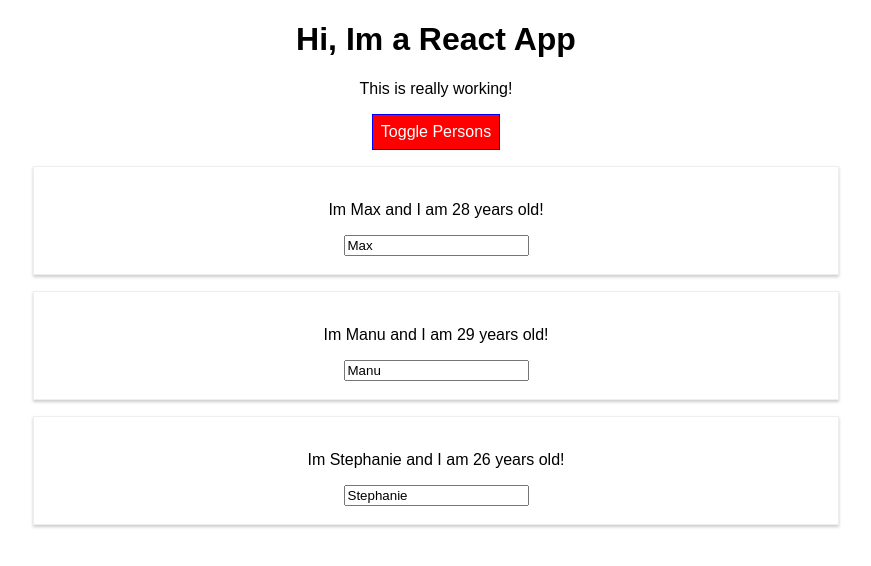
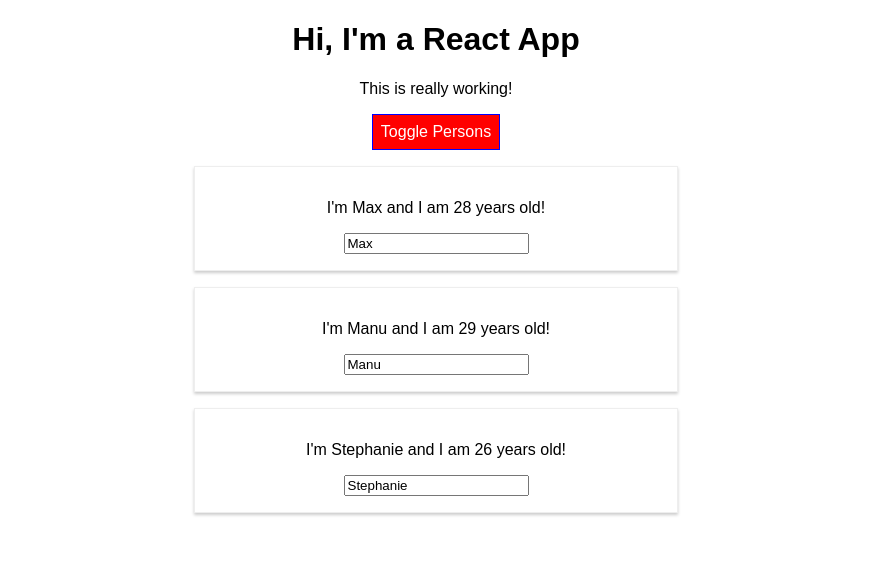
Before and after one commit to Q-Win/mfra, a React app: page / in a window 1280 px wide. Both pictures are taken after a click on the button "Toggle Persons". Shown: the top 566 px of the page, without its empty margins (204-1075 px from the left). Built offline with nearby package versions, Linux system fonts and the light colour scheme.

Commit message:
CSS modules for Person

```diff
--- a/src/App.css
+++ b/src/App.css
@@ -10,10 +10,24 @@
   font-weight: bold;
 }
 
-.Button.Red {
+.App button {
+  background-color: green;
+  color: white;
+  font: inherit;
+  border: 1px solid blue;
+  padding: 8px;
+  cursor: pointer;
+}
+
+.App button:hover {
+  background-color: lightgreen;
+  color: black;
+}
+
+.App button.Red {
   background-color: red;
 }
 
-.Button.Red:hover {
+.App button.Red:hover {
   background-color: salmon;
 }
--- a/src/App.js
+++ b/src/App.js
@@ -1,21 +1,7 @@
 import React, { Component } from 'react';
-import styled from 'styled-components';
 
 import classes from './App.css';
 import Person from './Person/Person';
-
-const StyledButton = styled.button`
-  background-color: ${props => props.alt ?'red' : 'green'};
-  color: white;
-  font: inherit;
-  border: 1px solid blue;
-  padding: 8px;
-  cursor: pointer;
-  &:hover {
-    background-color: ${props => props.alt ?'salmon' : 'lightgreen'};
-    color: black;
-  }
-`;
 
 class App extends Component {
   state = {
@@ -26,12 +12,12 @@
     ],
     otherState: 'some other value',
     showPersons: false
-  }
+  };
 
-  nameChangedHandler = ( event, id ) => {
-    const personIndex = this.state.persons.findIndex( p => {
+  nameChangedHandler = (event, id) => {
+    const personIndex = this.state.persons.findIndex(p => {
       return p.id === id;
-    } );
+    });
 
     const person = {
       ...this.state.persons[personIndex]
@@ -44,73 +30,60 @@
     const persons = [...this.state.persons];
     persons[personIndex] = person;
 
-    this.setState( { persons: persons } );
-  }
+    this.setState({ persons: persons });
+  };
 
-  deletePersonHandler = ( personIndex ) => {
+  deletePersonHandler = personIndex => {
     // const persons = this.state.persons.slice();
     const persons = [...this.state.persons];
-    persons.splice( personIndex, 1 );
-    this.setState( { persons: persons } );
-  }
+    persons.splice(personIndex, 1);
+    this.setState({ persons: persons });
+  };
 
   togglePersonsHandler = () => {
     const doesShow = this.state.showPersons;
-    this.setState( { showPersons: !doesShow } );
-  }
-
-  render () {
-    const style = {
-      backgroundColor: 'green',
-      color: 'white',
-      font: 'inherit',
-      border: '1px solid blue',
-      padding: '8px',
-      cursor: 'pointer',
-      ':hover': {
-        backgroundColor: 'lightgreen',
-        color: 'black'
-      }
+    this.setState({ showPersons: !doesShow });
   };
 
+  render() {
     let persons = null;
+    let btnClass = '';
 
-    if ( this.state.showPersons ) {
+    if (this.state.showPersons) {
       persons = (
         <div>
-          {this.state.persons.map( ( person, index ) => {
-            return <Person
-              click={() => this.deletePersonHandler( index )}
+          {this.state.persons.map((person, index) => {
+            return (
+              <Person
+                click={() => this.deletePersonHandler(index)}
                 name={person.name}
                 age={person.age}
                 key={person.id}
-              changed={( event ) => this.nameChangedHandler( event, person.id )} />
-          } )}
+                changed={event => this.nameChangedHandler(event, person.id)}
+              />
+            );
+          })}
         </div>
       );
 
-      // style.backgroundColor = 'red';
-      // style[':hover'] = {
-      //   backgroundColor: 'salmon',
-      //   color: 'black'
-      // };
+      btnClass = classes.Red;
     }
 
     const assignedClasses = [];
-    if ( this.state.persons.length <= 2 ) {
-      assignedClasses.push( 'red' ); // assignedClasses = ['red']
+    if (this.state.persons.length <= 2) {
+      assignedClasses.push(classes.red); // classes = ['red']
     }
-    if ( this.state.persons.length <= 1 ) {
-      assignedClasses.push( 'bold' ); // assignedClasses = ['red', 'bold']
+    if (this.state.persons.length <= 1) {
+      assignedClasses.push(classes.bold); // classes = ['red', 'bold']
     }
 
     return (
       <div className={classes.App}>
-          <h1>Hi, Im a React App</h1>
-          <p className={assignedClasses.join( ' ' )}>This is really working!</p>
-          <StyledButton alt={this.state.showPersons} onClick={this.togglePersonsHandler}>
+        <h1>Hi, I'm a React App</h1>
+        <p className={assignedClasses.join(' ')}>This is really working!</p>
+        <button className={btnClass} onClick={this.togglePersonsHandler}>
           Toggle Persons
-          </StyledButton>
+        </button>
         {persons}
       </div>
     );
--- a/src/Person/Person.css
+++ b/src/Person/Person.css
@@ -1,14 +1,14 @@
-/* .Person {
-  width: 30%;
+.Person {
+  width: 60%;
   margin: 16px auto;
   border: 1px solid #eee;
   box-shadow: 0 2px 3px #ccc;
-  padding: 18px;
+  padding: 16px;
   text-align: center;
 }
 
-@media (min-width: 500px){
-    .Person {
-      width: 450px;
-    }
-} */
+@media (min-width: 500px) {
+  .Person {
+    width: 450px;
+  }
+}
--- a/src/Person/Person.js
+++ b/src/Person/Person.js
@@ -1,37 +1,17 @@
 import React from 'react';
-import styled from 'styled-components';
 
-// import './Person.css';
-const StyledDiv = styled.div`
-  width: 60%;
-  margin: 16px auto;
-  border: 1px solid #eee;
-  box-shadow: 0 2px 3px #ccc;
-  padding: 18px;
-  text-align: center;
+import classes from './Person.css';
 
-
-  @media (min-width: 500px){
-      .Person {
-        width: 450px;
-      }
-  }
-`;
-
-const person = ( props ) => {
-    const style = {
-        '@media (min-width: 500px)': {
-            width: '450px'
-        }
-    };
-    return (
-        // <div className="Person" style={style}>
-        <StyledDiv>
-            <p onClick={props.click}>Im {props.name} and I am {props.age} years old!</p>
-            <p>{props.children}</p>
-            <input type="text" onChange={props.changed} value={props.name} />
-        </StyledDiv>
-    )
+const person = props => {
+  return (
+    <div className={classes.Person}>
+      <p onClick={props.click}>
+        I'm {props.name} and I am {props.age} years old!
+      </p>
+      <p>{props.children}</p>
+      <input type="text" onChange={props.changed} value={props.name} />
+    </div>
+  );
 };
 
 export default person;
```
Lines whose indentation alone changed are shown as unchanged.
